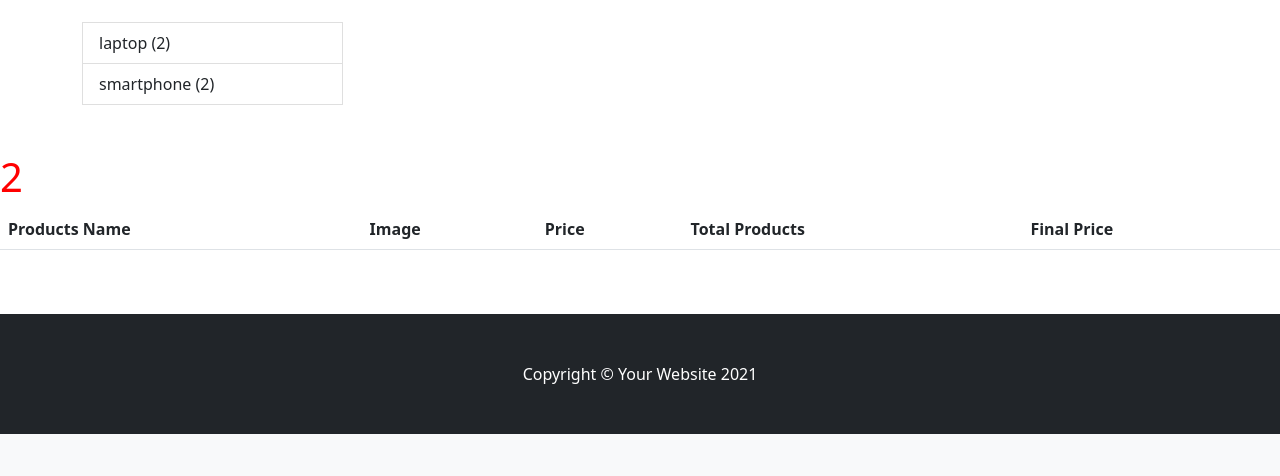
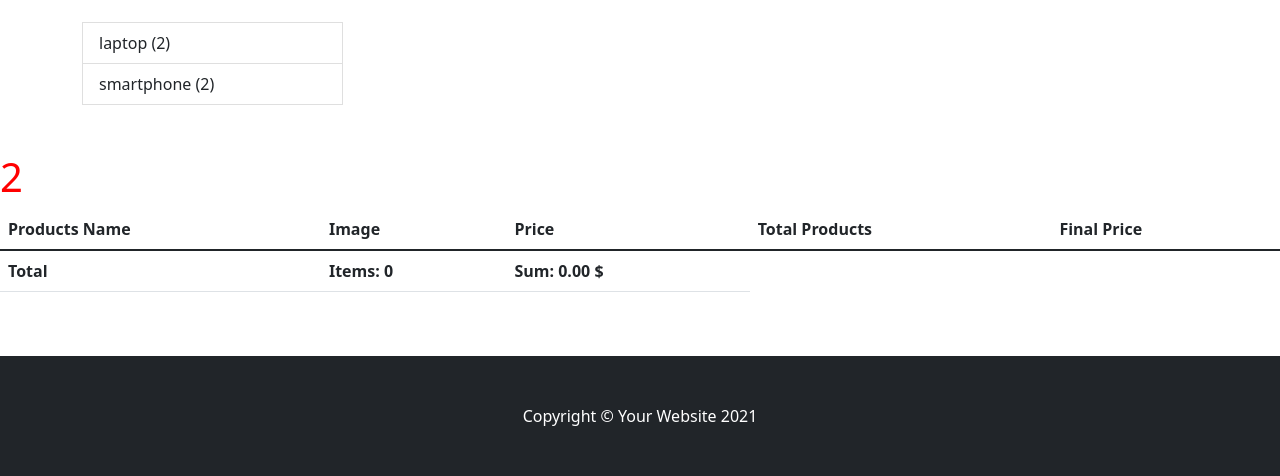
Before and after one commit to AslanZ-5/Ecomm-shop, a Django app: page /cart/ in a window 1280 px wide. Shown: the part 427-903 px from the top of the page. Before the commit the page ends 861 px from the top, so only its background shows below. Run offline with Django 3.2, Linux system fonts and the light colour scheme; data comes from the database, SQL or seed files in the repository; both versions use the stored data as it was after the commit; lists and menus that the app fills with data are empty; parts of the project's set-up code (start-up, migrations or seed data) failed here and were passed over; some libraries are stand-ins or nearby versions.

Commit message:
counting total quantity of all items and summarize total price of all items

```diff
--- a/shop/models.py
+++ b/shop/models.py
@@ -50,18 +50,13 @@
 
 
 class CategoryManager(models.Manager):
-    count_names = {
-        'laptop': 'laptop__count',
-        'smartphone': 'smartphone__count',
-    }
-
     def get_queryset(self):
         return super().get_queryset()
 
     def get_categories_for_left_sidebar(self):
         models = get_models_for_count('laptop', 'smartphone')
         qs = list(self.get_queryset().annotate(*models))
-        data = [dict(name=i.name, url=i.get_absolute_url(), count=getattr(i, self.count_names[i.name])) for i in qs]
+        data = [dict(name=i.name, url=i.get_absolute_url(), count=getattr(i, f'{i.name}__count')) for i in qs]
         return data
 
 
@@ -136,6 +131,7 @@
     def save(self, *args, **kwargs):
         self.final_price = self.qty * self.content_object.price
         super().save(*args, **kwargs)
+a = CartProduct.objects.annotate(models.Count('user'))
 
 
 class Cart(models.Model):
@@ -148,6 +144,20 @@
 
     def __str__(self):
         return str(self.id)
+
+    def save(self,*args,**kwargs):
+        # take all cartproducts from products, refer to all models final_price row and return their sum
+        cart_data = self.products.aggregate(models.Sum('final_price'),models.Sum('qty'))
+        if cart_data['final_price__sum']:
+            self.final_price = cart_data['final_price__sum']
+        else:
+            self.final_price = 0
+        self.total_product = cart_data['qty__sum']
+        super().save(*args,**kwargs)
+
+
+        print(cart_data)
+
 
 
 class Customer(models.Model):
--- a/shop/templates/shop/cart.html
+++ b/shop/templates/shop/cart.html
@@ -17,11 +17,17 @@
     <tr>
       <th scope="row">{{ item.content_object.title }}</th>
       <td class="w-25"><img src="{{item.content_object.image.url}}" class="img-fluid"></td>
-      <td>{{item.content_object.price}}</td>
+      <td>{{item.content_object.price}} $</td>
       <td>{{item.qty}}</td>
-      <td>{{item.final_price}}</td>
+      <td>{{item.final_price}} $</td>
     </tr>
 {% endfor %}
+
+    <tr>
+      <th scope="row"><strong>Total</strong></th>
+      <td><strong>Items:   {{cart.total_product}}</strong></td>
+      <td><strong>Sum:   {{cart.final_price}} $</strong></td>
+    </tr>
 
   </tbody>
 </table>
--- a/shop/views.py
+++ b/shop/views.py
@@ -11,7 +11,6 @@
 class BaseView(CartMixin,View):
 
     def get(self, request, *args, **kwargs):
-        print(request.user.id)
         categories = Category.objects.get_categories_for_left_sidebar()
         products = LatestProducts.objects.get_products_for_models(
             'laptop', 'smartphone', with_respect_to='laptop'
@@ -71,7 +70,7 @@
 
         if created:
             self.cart.products.add(cart_product)
-
+        self.cart.save()
         return HttpResponseRedirect('/cart/')
 
 
```
Also changed, not shown: db.sqlite3.
